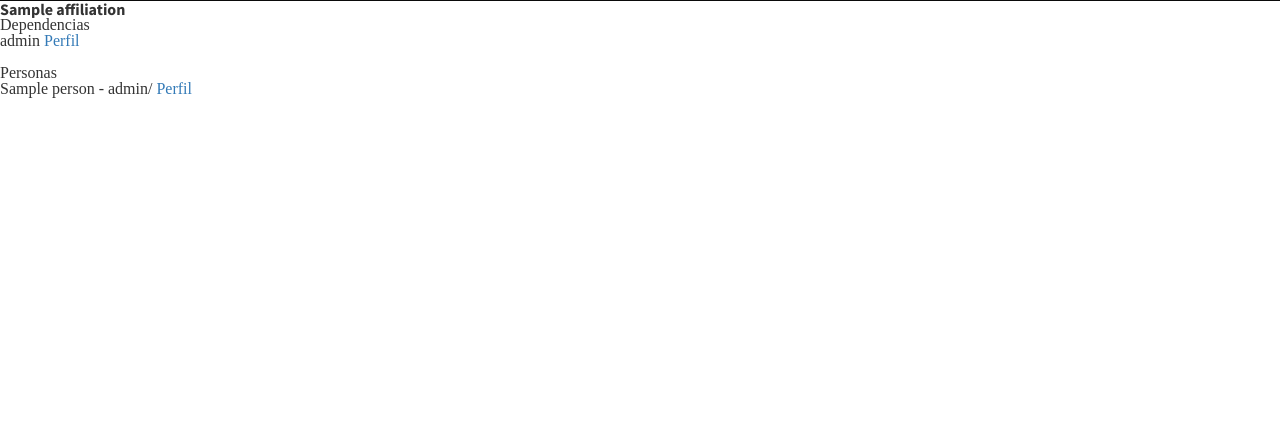
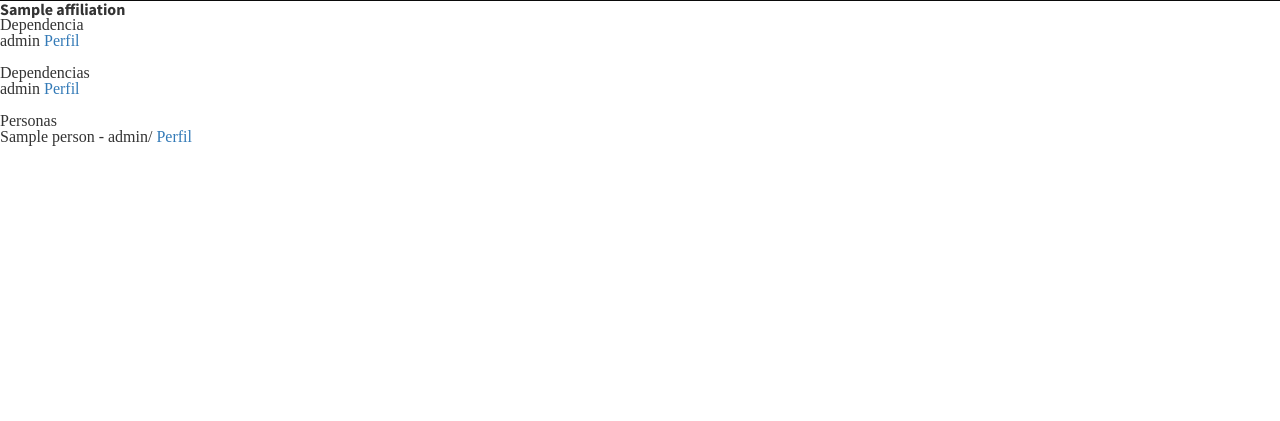
Before and after one commit to Modebeibis/proyecto3, a Django app: template RedInvestigadores/core/templates/core/sede.html in a window 1280 px wide. Shown: the part 79-500 px from the top of the page. Run offline with Django 3.2, Linux system fonts and the light colour scheme; the template is opened without the code that fills it: most values are stand-ins (such as "Sample title", 1, 10 or a date in 2020); some libraries are stand-ins or nearby versions; some web fonts are replaced.

Commit message:
Added affiliation superlevel info

```diff
--- a/RedInvestigadores/core/templates/core/sede.html
+++ b/RedInvestigadores/core/templates/core/sede.html
@@ -40,6 +40,12 @@
     {% if affiliation %}
     <h1> {{affiliation}} </h1>
 
+      {% if affiliation.super_level %}
+        <h2> Dependencia <h2>
+        <h3> {{affiliation.super_level}} <a href="{% url 'sede' affiliation.super_level.id %}"> Perfil </a> </h3>
+        <br/>
+      {% endif %}
+
       {% if sub_levels %}
         <h2> Dependencias </h2>
         <ul>
```
